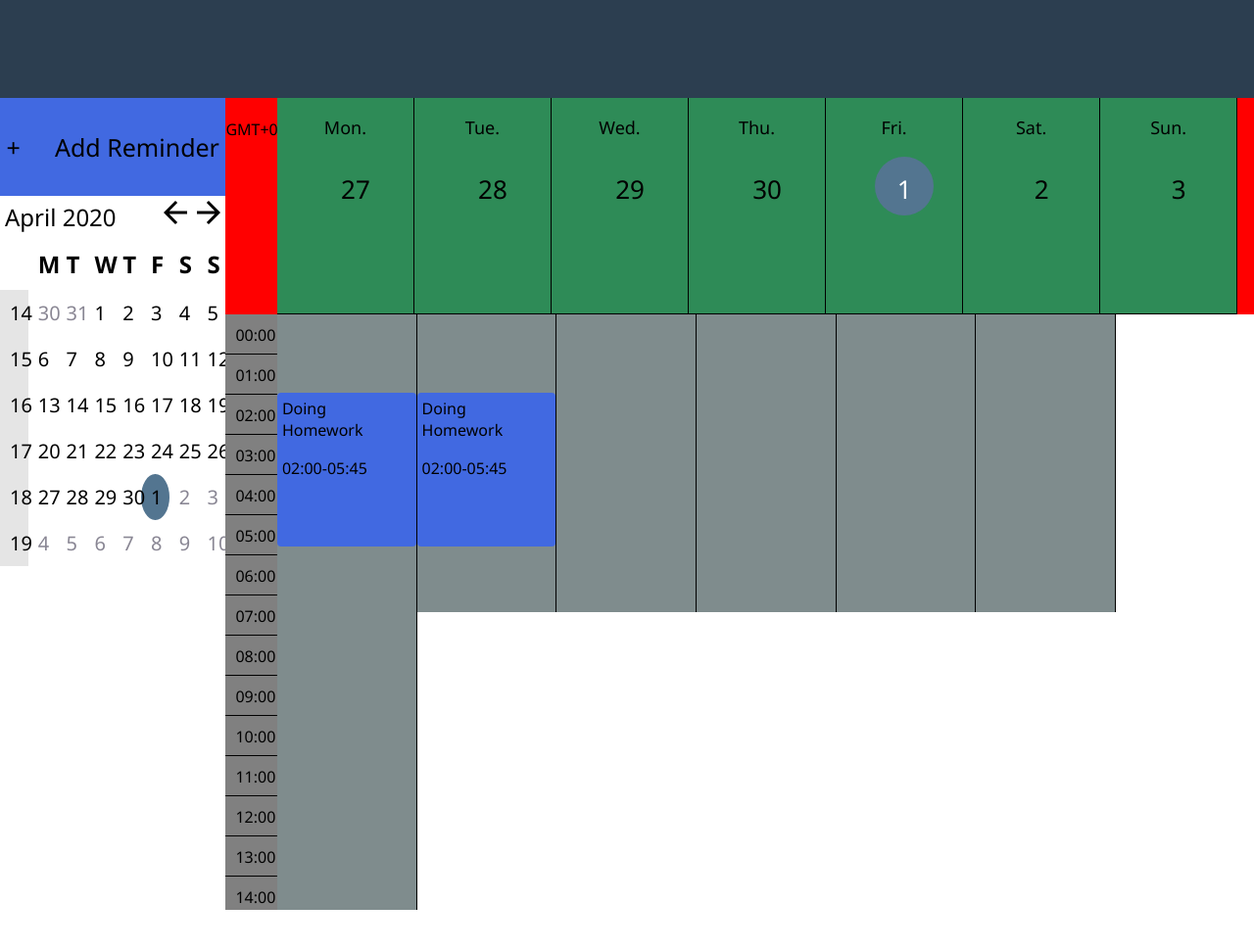
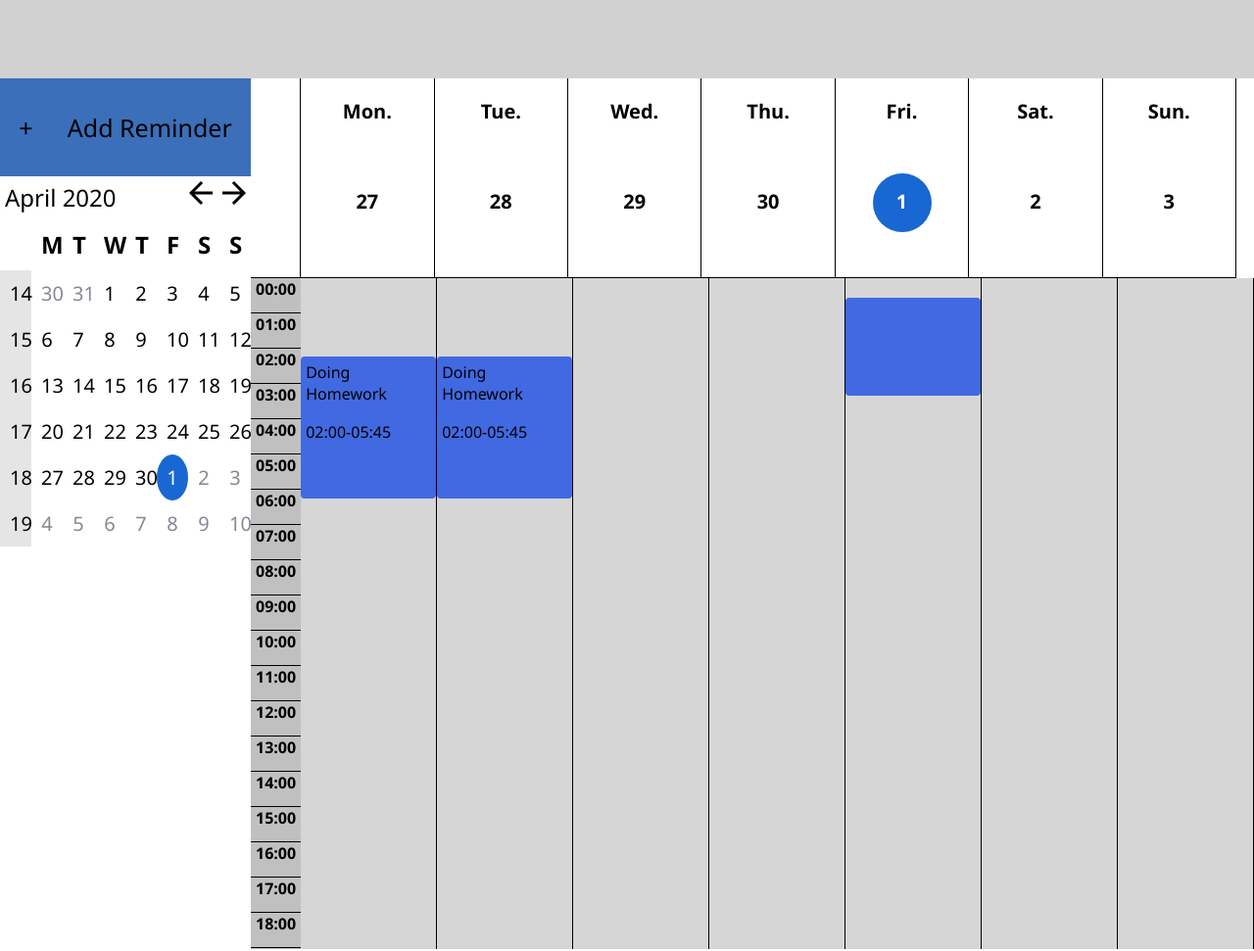
Before and after one commit to MiniBossDK/Calender, a plain HTML site: page index.html in a window 1280 px wide. Shown: the whole page at 98% size. Drawn offline with Linux system fonts and the light colour scheme.

Commit message:
New Design and tweaks
A lot of stuff

```diff
--- a/index.html
+++ b/index.html
@@ -13,7 +13,7 @@
         <div class="modal-content">
             <span class="close">&times;</span>
             <div class="modal-header">
-                <label for="header">Reminder</label>
+
             </div>
             <input type="text" name="title" id="title-textbox" placeholder="Add Title">
             <div class="ModalDate">
@@ -30,14 +30,14 @@
     <div id="main-calender-content">
         <div id="content-container">
             <div class="week-days-row">
-                <div class="time-zone">GMT+01</div>
-                <div class="week-day"><p>Mon.</p><span class="week-day-number"></span></div>
-                <div class="week-day"><p>Tue.</p><span class="week-day-number"></span></div>
-                <div class="week-day"><p>Wed.</p><span class="week-day-number"></span></div>
-                <div class="week-day"><p>Thu.</p><span class="week-day-number"></span></div>
-                <div class="week-day"><p>Fri.</p><span class="week-day-number"></span></div>
-                <div class="week-day"><p>Sat.</p><span class="week-day-number"></span></div>
-                <div class="week-day"><p>Sun.</p><span class="week-day-number"></span></div>
+                <div class="time-zone"></div>
+                <div class="week-day"><span>Mon.<div class="week-day-number"></div></span></div>
+                <div class="week-day"><span>Tue.<div class="week-day-number"></div></span></div>
+                <div class="week-day"><span>Wed.<div class="week-day-number"></div></span></div>
+                <div class="week-day"><span>Thu.<div class="week-day-number"></div></span></div>
+                <div class="week-day"><span>Fri.<div class="week-day-number"></div></span></div>
+                <div class="week-day"><span>Sat.<div class="week-day-number"></div></span></div>
+                <div class="week-day"><span>Sun.<div class="week-day-number"></div></span></div>
                 <div class="week-day-empty"></div>
             </div>
             <div class="week-activities">
--- a/modal.js
+++ b/modal.js
@@ -1,12 +1,17 @@
+let activitieDay = document.getElementsByClassName("activitie-day");
 let reminderBoxElement = document.getElementsByClassName("ReminderBox");
 let reminderBoxTimeElement = document.getElementsByClassName("ReminderBox-Time");
+let remindTest = document.createElement("div");
+remindTest.style.height = 100 + "px";
+remindTest.style.top = 20 + "px";
+remindTest.setAttribute("class", "ReminderBox");
+activitieDay[4].appendChild(remindTest);
 let timeBox = document.getElementsByClassName("time-column")[0];
-//let activitieDay = document.getElementsByClassName("activitie-day")[0];
 let timeBoxesHeight = Math.round((timeBox.offsetHeight/24)*10)/10;
 
 dragElement(reminderBoxElement[0]);
 dragElement(reminderBoxElement[1]);
-
+dragElement(remindTest);
 
 // Drag n' Drop - (Source: https://www.w3schools.com/howto/tryit.asp?filename=tryhow_js_draggable)
 function dragElement(elmnt) {
@@ -30,10 +35,8 @@ function dragElement(elmnt) {
     pos2 = pos4 - e.clientY;
     pos4 = e.clientY;
     // set the element's new position:
-
-    if((elmnt.offsetTop - pos2)+elmnt.offsetHeight >= timeBox.offsetHeight-1) {
+    if((elmnt.offsetTop - pos2)+elmnt.offsetHeight >= timeBox.offsetHeight) {
       elmnt.style.top = timeBox.offsetHeight-elmnt.offsetHeight + "px";
-      console.log(timeBox.offsetHeight-elmnt.offsetHeight + "px");
     } else if((elmnt.offsetTop - pos2) <= 0) {
       elmnt.style.top = 0;
     } else {
--- a/script.js
+++ b/script.js
@@ -92,26 +92,26 @@ class Month {
 
 
     get createDays() {
-        let days = [];
-        let firstDay = new Month(this.month, this.year).firstDay-2;
-        let month = this.month;
-        let year = this.year;
-        for (let i = 0; i < this.maxDays; i++) {
-            // Change month and year...
-            if(i-firstDay <= 0) {
-                year = (this.month - 1 === -1) ? this.year - 1 : this.year; //... to the prev year
-                month = (this.month - 1 === -1) ? 11 : this.month - 1; //... to the prev month
+        let days = []; // Lav en liste til dag-objekterne
+        let firstDay = new Month(this.month, this.year).firstDay-2; // Find den første dag i måneden
+        let month = this.month; // Sæt objektets måned til en variabel
+        let year = this.year; // Sæt objektets år til en variabel
+        for (let i = 0; i < this.maxDays; i++) { // Loop indtil maxDays, som er 42, er ramt.
+            // Skift måned og år...
+            if(i-firstDay <= 0) { // Hvis dagene ligger før måneden
+                year = (this.month - 1 === -1) ? this.year - 1 : this.year; //... til forrige år
+                month = (this.month - 1 === -1) ? 11 : this.month - 1; //... til forrige måned
             }
-            else if(i > this.length+firstDay) {
-                year = (this.month + 1 === 12) ? this.year + 1 : this.year; //... to the next year
-                month = (this.month + 1 === 12) ? 0 : this.month + 1; //... to the next month
+            else if(i > this.length+firstDay) { // Hvis dagene ligger efter måneden
+                year = (this.month + 1 === 12) ? this.year + 1 : this.year; //... til næste år
+                month = (this.month + 1 === 12) ? 0 : this.month + 1; //... til næste måned
             }
             // Current month and year
             else {
-                month = this.month;
-                year = this.year;
+                month = this.month; // Indsæt nuværende måned
+                year = this.year; // Indsæt nurværende år
             }
-            // Insert day objects into a list
+            // Indsæt dag-objekter ind i en liste
             days[i] = new Day(new Date(this.year, this.month, i-firstDay).getDate(), month, year);
             // Set active and isToday
             if(i-firstDay <= 0 || i > this.length+firstDay) days[i].active = false;
@@ -319,8 +319,6 @@ class Calender {
             this.monthObject.month -= 1;
         }
         this.setheader(this.monthObject.name, this.monthObject.year);
-        console.log(this.monthObject.name);
-        console.log(this.monthObject.year);
         this.monthObject.createMonth();
     }
 
@@ -341,7 +339,7 @@ function insertDaysInWeekViewByWeek(week) {
         if (val.week === week) {
             for (let i = 0; i < weekDayNumber.length; i++) {
                 if(arr[index].days[i].isToday) {
-                    weekDayNumber[i].style.backgroundColor = "#537590";
+                    weekDayNumber[i].style.backgroundColor = "#1967d2";
                     weekDayNumber[i].style.color = "white";
                     weekDayNumber[i].innerHTML = arr[index].days[i].date;
                 } else {
--- a/style.css
+++ b/style.css
@@ -1,9 +1,5 @@
 * {
     font-family: 'Segoe UI', Tahoma, Geneva, Verdana, sans-serif;
-}
-
-html {
-    height: 100%;
 }
 
 body {
@@ -28,7 +24,7 @@ body {
 .modal-content {
     display: flex;
     flex-direction: column;
-    background-color: #3498db;
+    background-color: #3b6fb9;
     margin: 15% auto; /* 15% from the top and centered */
     padding: 10px;
     width: 40%; /* Could be more or less, depending on screen size */
@@ -42,8 +38,9 @@ body {
 }
 
 .modal-content > input {
-    background-color: #3498db;
-    font-size: 20px;
+    background-color: inherit;
+    height: 50px;
+    font-size: 30px;
     color: whitesmoke;
     font-weight: 600;
     text-align: center;
@@ -52,9 +49,9 @@ body {
 }
 
 .modal-content > button {
-    background-color: #3498db;
+    background-color: inherit;
     color: whitesmoke;
-    font-size: 18px;
+    font-size: 24px;
     font-weight: 600;
     border: none;
     border-radius: 4px;
@@ -64,7 +61,7 @@ body {
 }
 
 .modal-content > button:hover {
-    background-color: #3445db;
+    background-color: rgba(0, 0, 0, 0.3);
 }
 
 .modal-content > button:active {
@@ -92,7 +89,8 @@ body {
 .ModalDate > input {
     border: none;
     margin-right: 2%;
-    font-size: 20px;
+    font-size: 25px;
+    color: white;
     background-color: inherit;
     border-radius: 4px;
 }
@@ -102,8 +100,9 @@ body {
 }
 
 .ModalDate > p {
-    font-weight: 600;
-    font-size: 20px;
+    font-weight: 700;
+    font-size: 25px;
+    color: white;
     margin-right: 2%;
 }
 
@@ -125,7 +124,7 @@ body {
 
 /* Calender */
 #left-panel {
-    width: 18%;
+    width: 20%;
     overflow-x: auto;
     overflow-y: scroll;
 }
@@ -229,9 +228,10 @@ body {
 }
 
 .today {
-    background-color: #537590;
+    background-color: #1967d2;
     text-align: center;
     padding: 60px 0;
+    color: #FFF;
     font-size: 30px;
     cursor: pointer;
     border-radius: 50%;
@@ -239,7 +239,7 @@ body {
 
 .placeHolder-header {
     padding: 40px 40px;
-    background-color: #2c3e50;
+    background-color: rgb(209, 209, 209);
     height: 2.5%;
 }
 
@@ -254,7 +254,7 @@ body {
     height: 100px;
     margin: 0;
     border: none;
-    background-color: royalblue;
+    background-color: #3b6fb9;
     font-size: 20px;
 }
 
@@ -284,87 +284,96 @@ body {
 }
 
 #content-container {
-    width: 82%;
+    width: 80%;
 }
 
 .time-column {
+    display: flex;
+    flex-direction: column;
+    height: calc(35px * 24 + 24px);
     width: 5%;
 }
 
 .time {
     text-align: center;
-    height: 20px;
-    padding: 10px 10px;
-    background-color: gray;
+    height: 35px;
+    font-weight: 600;
+    background-color: rgb(192, 192, 192);
     border-bottom: black 1px solid;
 }
 
 .time-zone {
     flex: none;
-    margin: 2% auto;
     text-align: center;
-    width: 5%;
+    border-right: black 1px solid;
+    border-bottom: black 1px solid;
+    width: 4.90%;
 }
 
 .week-day-empty {
     flex: none;
-    width: 16.7834px;
+    width: 18px;
 }
 
 .activities {
     display: flex;
-    flex-wrap: wrap;
+    flex-flow: row;
+    height: calc(35px * 24 + 24px);
     width: 95%;
 }
 
 .activitie-day {
-    background-color: #7f8c8d;
+    background-color: rgb(214, 214, 214);
     position: relative;
     width: 14.21%;
+    height: calc(35px * 24 + 24px);
     border-right: black 1px solid;
 }
 
 .week-days-row {
     display: flex;
     flex-direction: row;
-    background-color: red;
+    background-color: white;
     height: 20%;
     width: 100%;
 }
 
 .week-activities {
     display: flex;
-    height: 55%;
+    height: 67%;
     overflow-y: scroll;
 }
 
 .week-day {
-    flex-direction: column;
-    background-color: seagreen;
+    display: flex;
+    background-color: white;
     flex-basis: 14.2857142857142857142857%;
-    text-align: center;
     justify-content: center;
+    font-weight: 500;
     border-right: black 1px solid;
     border-bottom: black 1px solid;
 }
 
-.week-day > p {
-    font-weight: 500;
-    font-size: 18px;
+.week-day > span {
+    width: 60px;
+    margin-top: 20px;
+    text-align: center;
+    font-weight: 600;
+    font-size: 20px;
 }
 
-.week-day > span {
-    display: block;
+.week-day-number {
     cursor: pointer;
     width: 30px;
     height: 30px;
-    margin-left: 36%;
+    text-align: center;
     border-radius: 50%;
-    font-size: 26px;
+    margin-top: 50px;
     padding: 15px;
+    font-size: 20px;
 }
 
-.week-day > span:hover {
+.week-day-number:hover {
     background-color: rgba(0, 0, 0, 0.2);
 }
 
@@ -373,7 +382,7 @@ body {
     position: absolute;
     width: 100%;
     top: 80px; /*Remove when ready*/
-    height: 156.8px; /*Remove when ready*/
+    height: 145px; /*Remove when ready*/
     background-color: royalblue;
     border-radius: 4px;
     z-index: 4;
@@ -391,5 +400,6 @@ body {
 }
 
 .ReminderBox:hover {
+    cursor: move;
     background-color: skyblue;
 }
```
